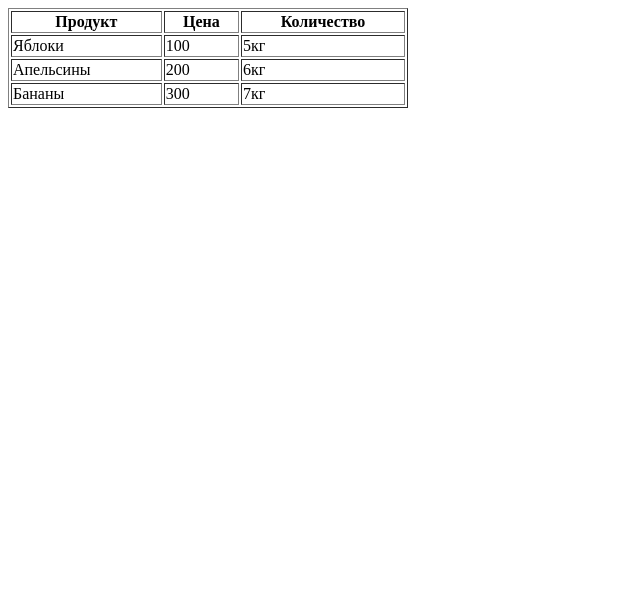
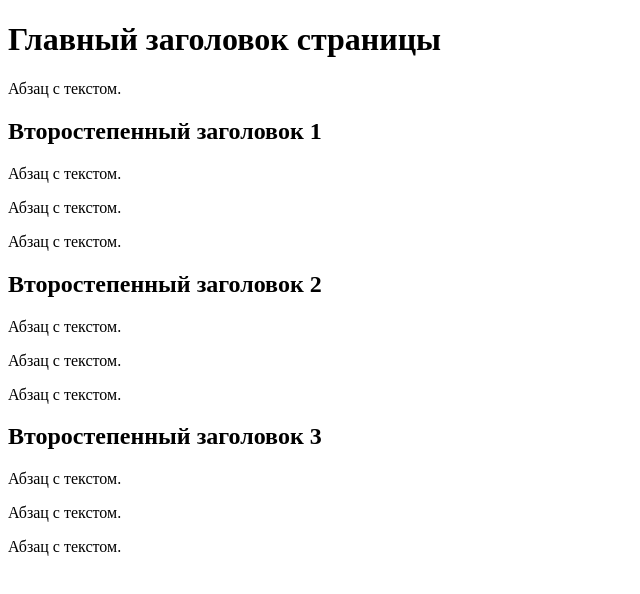
Before and after one commit to YuriKirsanov/bbb, a plain HTML site: page index.html in a window 1280 px wide. Shown: the whole page, without its empty margins (0-640 px from the left). Drawn offline with Linux system fonts and the light colour scheme.

Commit message:
Задача 8.1

```diff
--- a/index.html
+++ b/index.html
@@ -5,27 +5,39 @@
       <title>Document</title>
 </head>
 <body>
-	<table border="1" width="400">
-	<tr>
-		<th>Продукт</th>
-		<th>Цена</th>
-		<th>Количество</th>
-	</tr>
-	<tr>
-		<td>Яблоки</td>
-		<td>100</td>
-		<td>5кг</td>
-	</tr>
-	<tr>
-		<td>Апельсины</td>
-		<td>200</td>
-		<td>6кг</td>
-	</tr>
-	<tr>
-		<td>Бананы</td>
-		<td>300</td>
-		<td>7кг</td>
-	</tr>
-</table>
-</table>
+	<h1>Главный заголовок страницы</h1>
+<p>
+	Абзац с текстом.
+</p>
+    <h2>Второстепенный заголовок 1</h2>
+<p>
+	Абзац с текстом.
+</p>
+<p>
+	Абзац с текстом.
+</p>
+<p>
+	Абзац с текстом.
+</p>
+    <h2>Второстепенный заголовок 2</h2>
+<p>
+	Абзац с текстом.
+</p>
+<p>
+	Абзац с текстом.
+</p>
+<p>
+	Абзац с текстом.
+</p>
+    <h2>Второстепенный заголовок 3</h2>
+<p>
+	Абзац с текстом.
+</p>
+<p>
+	Абзац с текстом.
+</p>
+<p>
+	Абзац с текстом.
+</p>
+</body>
 </html>
```
